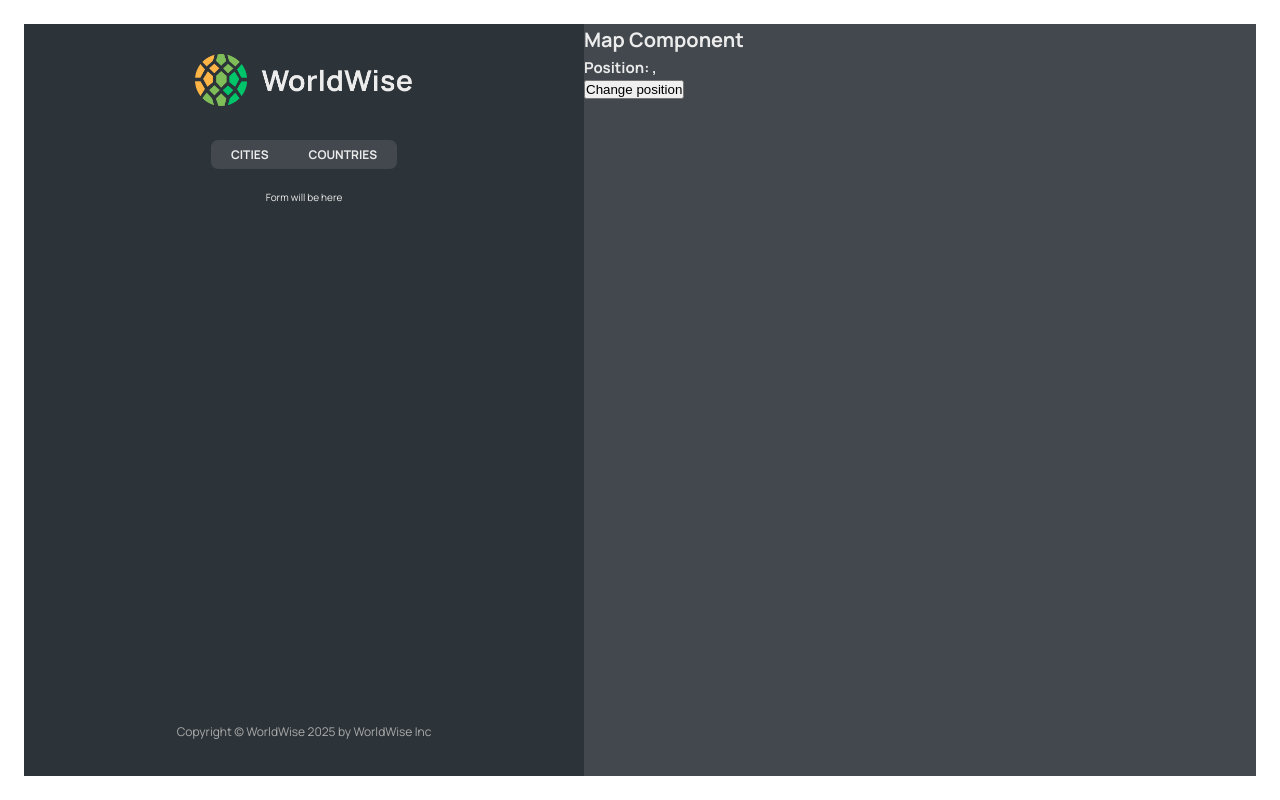
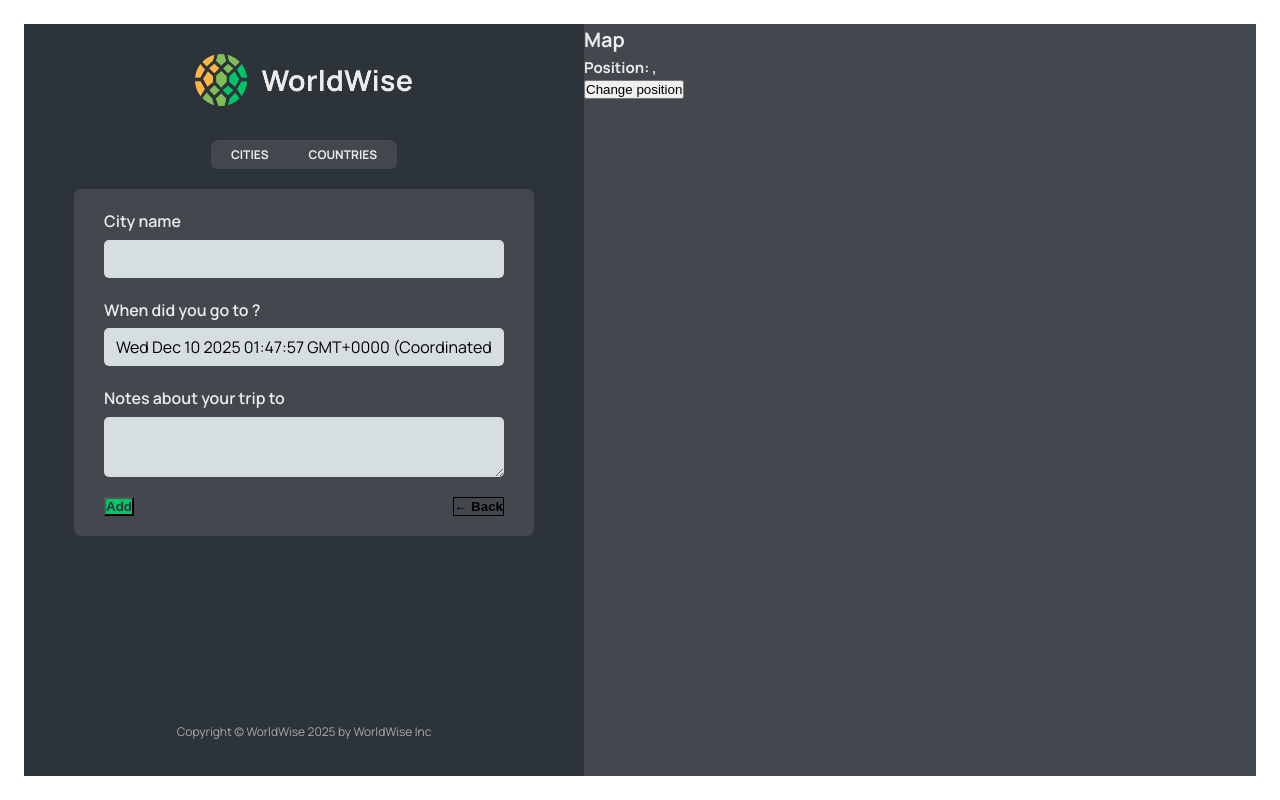
Before and after one commit to mohamedabodief/world-wise, a React app: page /app/form in a window 1280 px wide. Built offline with nearby package versions, Linux system fonts and the light colour scheme; data requests are answered from the project's data file; the HTML template or start-up script is replaced by a standard one.

Commit message:
useNavigate and  <Navigate />

```diff
--- a/src/App.jsx
+++ b/src/App.jsx
@@ -1,5 +1,5 @@
 import { useEffect, useState } from 'react';
-import { BrowserRouter, Route, Routes } from 'react-router-dom';
+import { BrowserRouter, Navigate, Route, Routes } from 'react-router-dom';
 
 import HomePage from './pages/HomePage';
 import Pricing from './pages/Pricing';
@@ -10,6 +10,7 @@
 import CityList from './components/CityList';
 import CountryList from './components/CountryList';
 import City from './components/City';
+import Form from './components/Form';
 
 const BASE_URL = '  http://localhost:9000';
 function App() {
@@ -42,7 +43,7 @@
         <Route path="/app" element={<AppLayout />}>
           <Route
             index
-            element={<CityList cities={cities} isLoading={isLoading} />}
+            element={<Navigate to="cities" replace />}
           />
           <Route
             path="cities"
@@ -53,7 +54,7 @@
             path="counteries"
             element={<CountryList cities={cities} isLoading={isLoading} />}
           />
-          <Route path="form" element={<p>Form will be here</p>} />
+          <Route path="form" element={<Form />} />
         </Route>
         <Route path="*" element={<PageNotFound />} />
       </Routes>
--- /dev/null
+++ b/src/components/Button.jsx
@@ -0,0 +1,9 @@
+import styles from './Button.module.css'
+function Button({children , onClick , type}) {
+    return (
+        <button onClick={onClick} className={`${styles.button} ${styles[type]}`}>
+            {children}
+        </button>
+    )
+}
+export default Button;
--- a/src/components/CountryList.jsx
+++ b/src/components/CountryList.jsx
@@ -21,7 +21,7 @@
   return (
     <ul className={styles.countryList}>
       {Countries.map((country) => (
-        <CountryItem country={country} key={cities.id} />
+        <CountryItem country={country} key={country.country} />
       ))}
     </ul>
   );
--- a/src/components/Form.jsx
+++ b/src/components/Form.jsx
@@ -1,22 +1,26 @@
 // "https://api.bigdatacloud.net/data/reverse-geocode-client?latitude=0&longitude=0"
 
-import { useState } from "react";
+import { useState } from 'react';
 
-import styles from "./Form.module.css";
+import styles from './Form.module.css';
+import Button from './Button';
+import { useNavigate } from 'react-router-dom';
 
 export function convertToEmoji(countryCode) {
   const codePoints = countryCode
     .toUpperCase()
-    .split("")
+    .split('')
     .map((char) => 127397 + char.charCodeAt());
   return String.fromCodePoint(...codePoints);
 }
 
 function Form() {
-  const [cityName, setCityName] = useState("");
-  const [country, setCountry] = useState("");
+  const navigate = useNavigate();
+
+  const [cityName, setCityName] = useState('');
+  const [country, setCountry] = useState('');
   const [date, setDate] = useState(new Date());
-  const [notes, setNotes] = useState("");
+  const [notes, setNotes] = useState('');
 
   return (
     <form className={styles.form}>
@@ -49,8 +53,10 @@
       </div>
 
       <div className={styles.buttons}>
-        <button>Add</button>
-        <button>&larr; Back</button>
+        <Button type="primary">Add</Button>
+        <Button type="back" onClick={(e) => e.preventDefault(navigate(-1))}>
+          &larr; Back
+        </Button>
       </div>
     </form>
   );
--- a/src/components/Map.jsx
+++ b/src/components/Map.jsx
@@ -1,12 +1,15 @@
-import { useSearchParams } from 'react-router-dom';
+import { useNavigate, useSearchParams } from 'react-router-dom';
 import styles from './Map.module.css';
 function Map() {
+  const navigate = useNavigate();
+
   const [searchParams, setSearchParams] = useSearchParams();
   const lat = searchParams.get('lat');
   const lng = searchParams.get('lng');
+
   return (
-    <div className={styles.mapContainer}>
-      <h1>Map Component</h1>
+    <div className={styles.mapContainer} onClick={() => navigate('form')}>
+      <h1>Map</h1>
       <h2>
         Position: {lat} , {lng}
       </h2>
```
